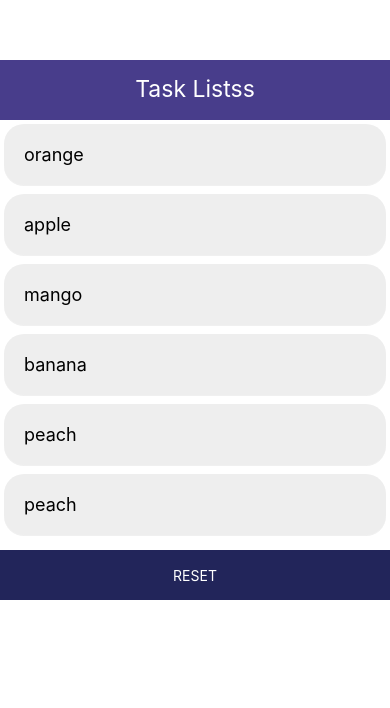
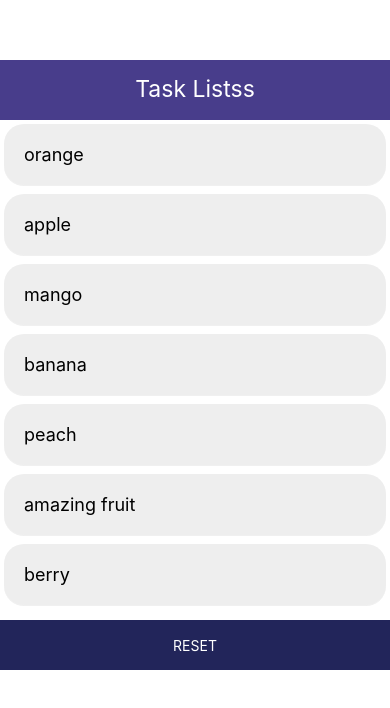
Before and after one commit to dork7/react_native_app, a React Native app: screen / in a window 390 px wide. Shown: the top 708 px of the page. Built offline with nearby package versions, Linux system fonts and the light colour scheme.

Commit message:
fruit changes

```diff
--- a/src/components/ShoppingList.js
+++ b/src/components/ShoppingList.js
@@ -39,16 +39,17 @@ const ItemInput = ({ addItem }) => {
     </View>
   );
 };
-
+const initState = [
+  { id: uuid(), name: 'orange' },
+  { id: uuid(), name: 'apple' },
+  { id: uuid(), name: 'mango' },
+  { id: uuid(), name: 'banana' },
+  { id: uuid(), name: 'peach' },
+  { id: uuid(), name: 'amazing fruit' },
+  { id: uuid(), name: 'berry' },
+];
 const ShoppingList = () => {
-  const [itemList, setItemList] = useState([
-    { id: uuid(), name: 'orange' },
-    { id: uuid(), name: 'apple' },
-    { id: uuid(), name: 'mango' },
-    { id: uuid(), name: 'banana' },
-    { id: uuid(), name: 'peach' },
-    { id: uuid(), name: 'peach' },
-  ]);
+  const [itemList, setItemList] = useState(initState);
   const [deletedItemList, setDeletedItemList] = useState([]);
   const removeItems = (id) => {
     setDeletedItemList([
@@ -59,14 +60,7 @@ const ShoppingList = () => {
   };
 
   const reset = () => {
-    setItemList([
-      { id: uuid(), name: 'orange' },
-      { id: uuid(), name: 'apple' },
-      { id: uuid(), name: 'mango' },
-      { id: uuid(), name: 'banana' },
-      { id: uuid(), name: 'peach' },
-      { id: uuid(), name: 'peach' },
-    ]);
+    setItemList(initState);
     setDeletedItemList([]);
   };
 
```
